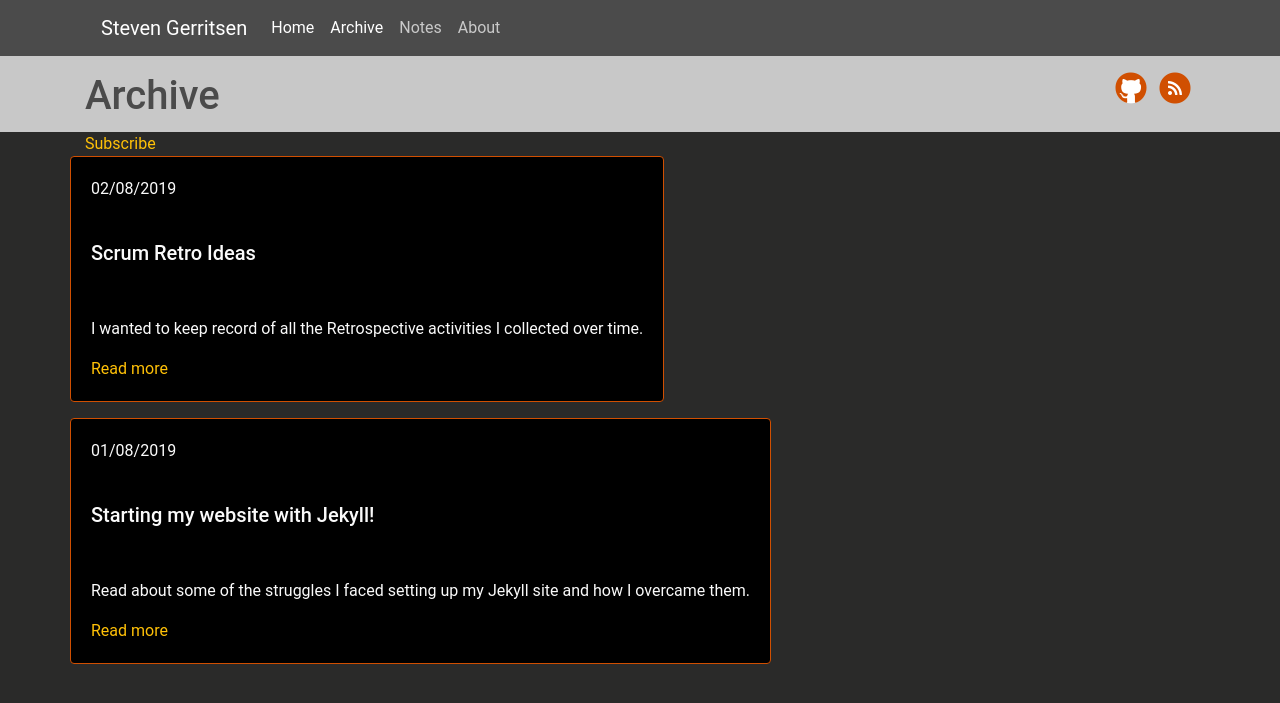
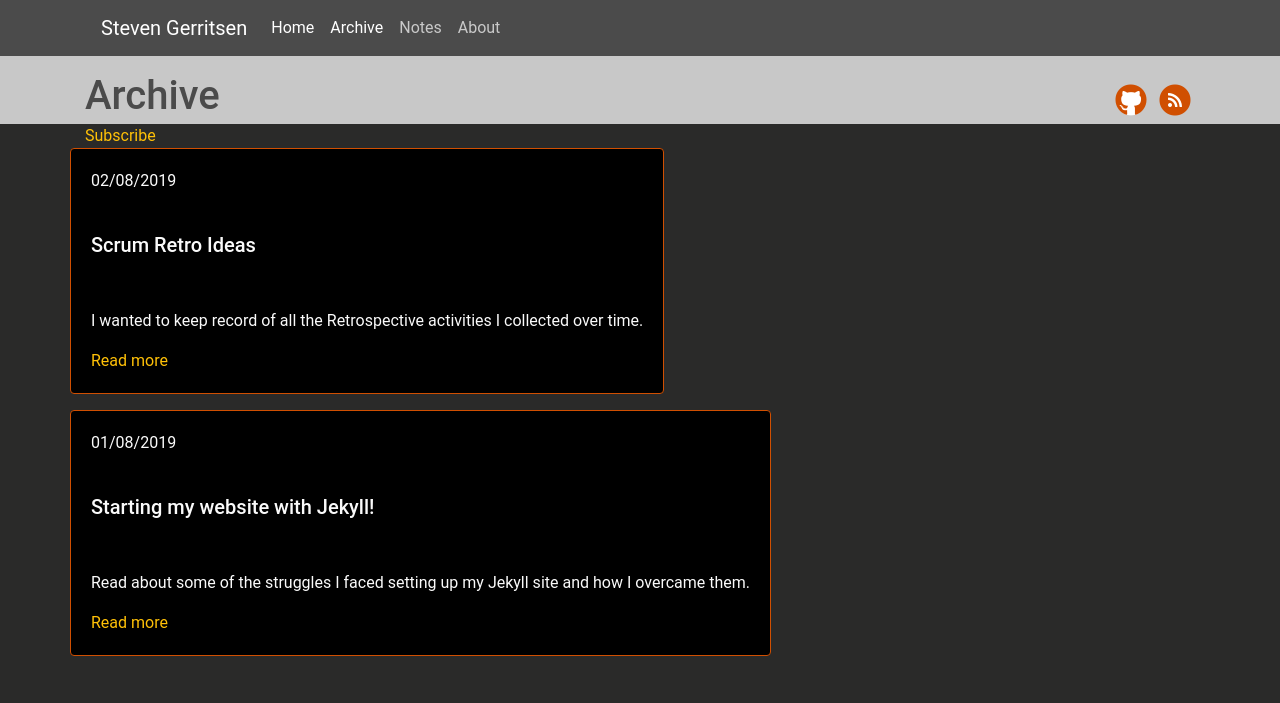
Before and after one commit to Steeff0/steeff0.github.io, a Jekyll site: the page built from pages/archive.html, in a window 1280 px wide. Shown: the top 703 px of the page. Built offline with Jekyll 4.4.1, drawn with Linux system fonts in a browser that asks for light colours; some web fonts are replaced.

Commit message:
Change title-bar

```diff
--- a/_includes/title-bar.html
+++ b/_includes/title-bar.html
@@ -1,6 +1,6 @@
 <header class="bg-light text-dark pb-1 pt-3">
-    <div class="container d-flex">
-        <h1>{{ page.title | escape }}</h1>
+    <div class="container d-flex align-items-end">
+        <h1 class="mb-0">{{ page.title | escape }}</h1>
         {%- if page.date or page.author -%}
         <p class="post-meta">
             {%- if page.date -%}
@@ -14,7 +14,7 @@
             {%- endif -%}
         </p>
         {%- endif -%}
-        <div class="ml-auto">
+        <div class="ml-auto mb-1">
             <a href="{{ site.github.repository_url }}">
                                     <span class="fa-stack fa-1x github">
                                         <i class="fas fa-circle fa-stack-2x text-white" data-fa-transform="shrink-1"></i>
```
